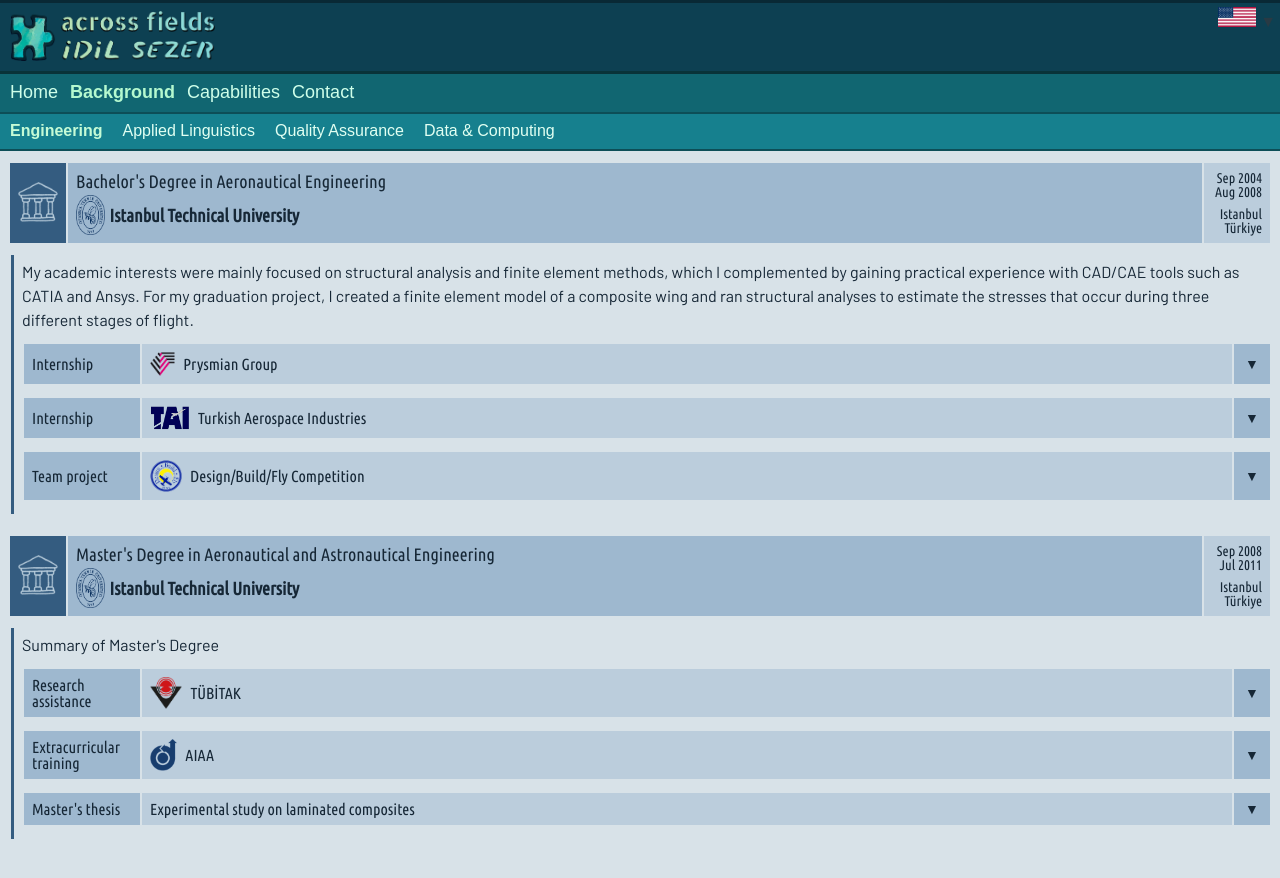
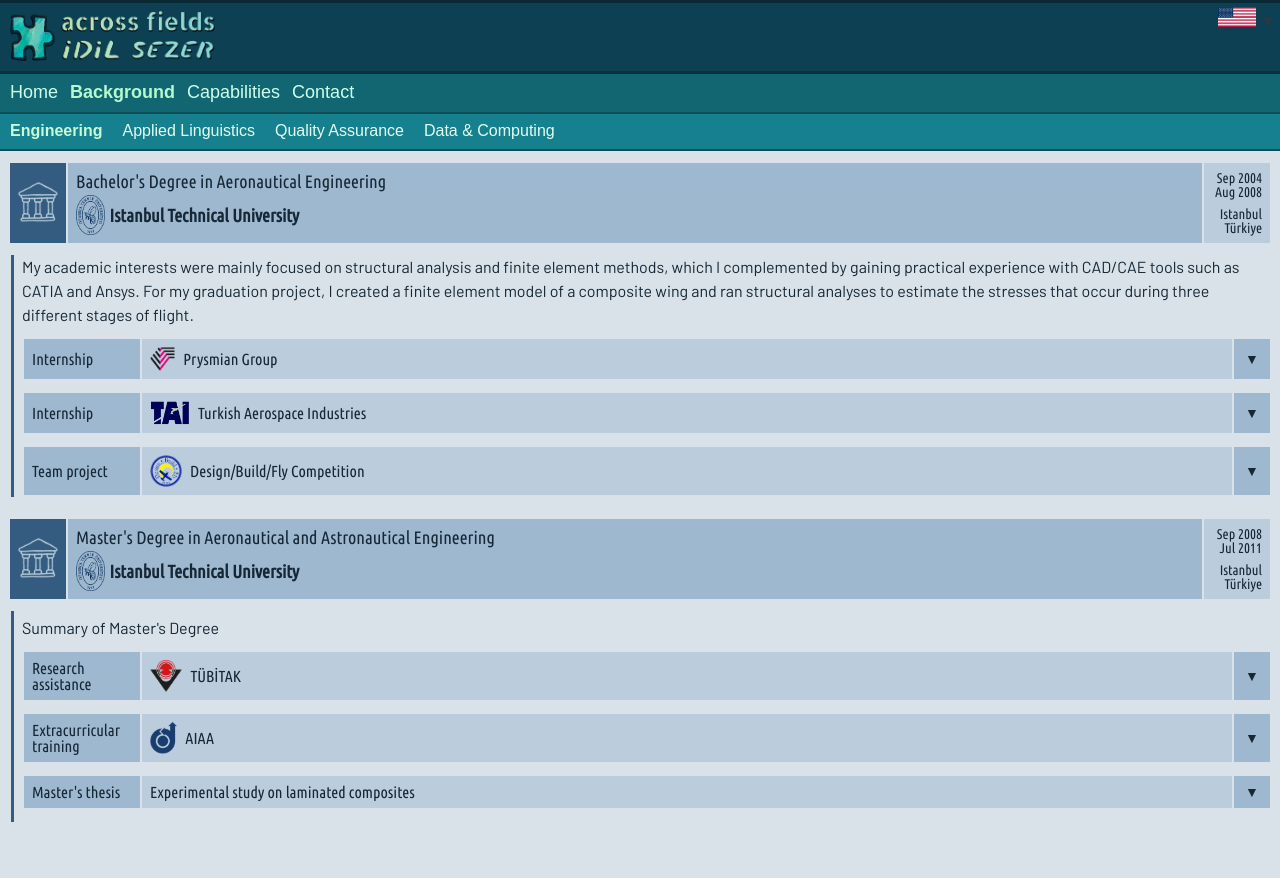
Before and after one commit to acrossfields/idilsezer, a Jekyll site: the page built from en/background-eng.md, in a window 1280 px wide. Shown: the top 878 px of the page. Built offline with Jekyll 4.4.1, drawn with Linux system fonts in a browser that asks for light colours; some web fonts are replaced.

Commit message:
Update background-eng.md

```diff
--- a/en/background-eng.md
+++ b/en/background-eng.md
@@ -28,7 +28,7 @@ permalink: /en/background/engineering/
   </tr>
 </table>
 
-<div class="bg-indented" style="margin-left: 11px; margin-right: 8px; padding: 5px 0 2px 8px; border-left-color: #345c80;">
+<div class="bg-indented" style="margin-left: 11px; margin-right: 8px; padding: 0 0 0 8px; border-left-color: #345c80;">
   <p style="margin-top: 0; margin-bottom: 10px; color: #162736;">My academic interests were mainly focused on structural analysis and finite element methods, which I complemented by gaining practical experience with CAD/CAE tools such as CATIA and Ansys. For my graduation project, I created a finite element model of a composite wing and ran structural analyses to estimate the stresses that occur during three different stages of flight.</p>
 
   <table class="table-bgsub" style="color: #162736; margin: 10px 0; padding: 0;">
```
